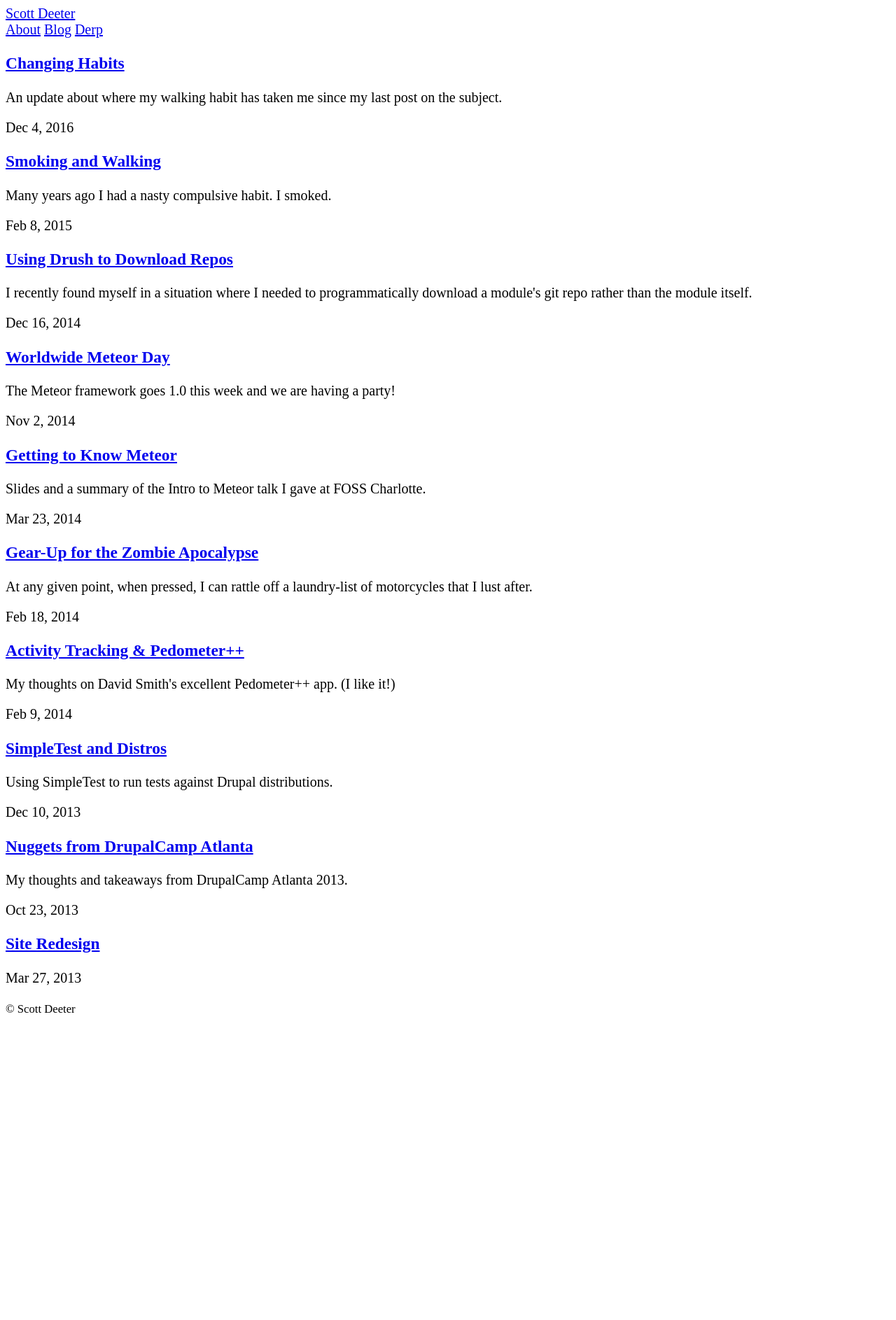
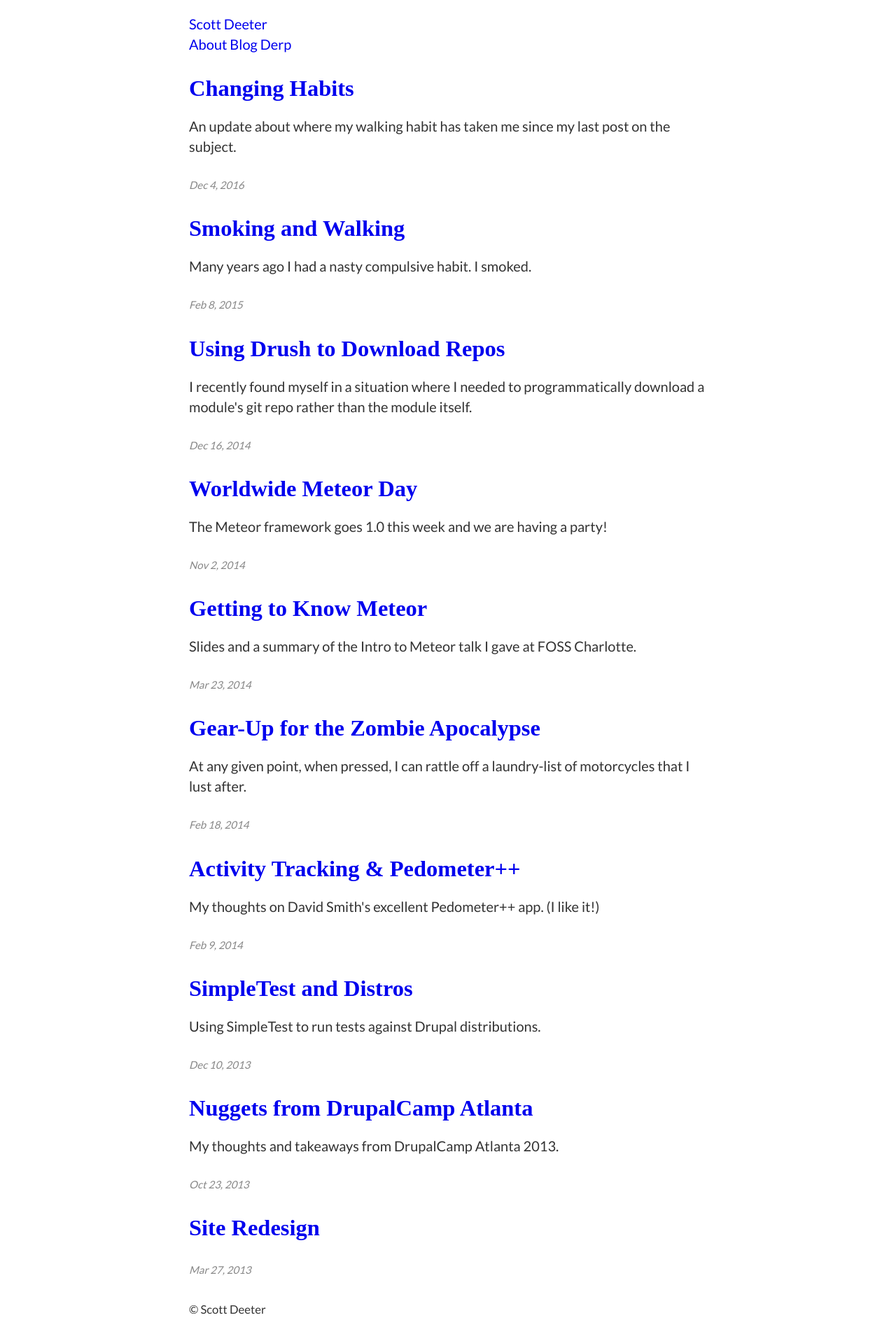
Before and after one commit to deetergp/scottdeeter.com, a Jekyll site: the page built from blog.html, in a window 1280 px wide. Shown: the whole page at 70% size. Built offline with Jekyll 4.4.1, drawn with Linux system fonts in a browser that asks for light colours; some web fonts are replaced; before the commit the page ends 1460 px from its top, so only the background shows below that.

Commit message:
Removed typgraphy stylesheet, added styles to main

```diff
--- a/_sass/_main.scss
+++ b/_sass/_main.scss
@@ -1 +1,83 @@
+$font-color-1: #333;
+$header-font-family: 'Lustria', serif;
+$body-font-family: 'Lato', sans-serif;
+$a-tags: 'a, a:active, a:hover, a:visited';
+$a-tags-hover: 'a:active, a:hover';
+
 html { font-size: 1.25rem }
+
+html, body {
+  height: 100%;
+}
+
+body {
+  box-sizing: border-box;
+  -moz-box-sizing: border-box;
+  -webkit-box-sizing: border-box;
+  color: $font-color-1;
+  font-family: $body-font-family;
+  font-weight: 400;
+  line-height: 1.45rem;
+}
+
+p { margin-bottom: 1.3rem }
+
+a { text-decoration: none }
+
+h1, h2, h3 {
+  font-family: $header-font-family;
+  font-weight: 900;
+  margin: 1.414rem 0 0.5rem;
+  line-height: 1.2;
+}
+
+h1 {
+  margin-top: 0;
+  font-size: 3.998rem;
+}
+
+h2 { font-size: 2.827rem; }
+
+h3 { font-size: 1.625rem; }
+
+h4 { font-size: 1.414rem; }
+
+header {
+  margin: 1rem 0 1.45rem 0;
+}
+
+.post-meta {
+  color: lighten($font-color-1, 33%);
+  font-size: 0.75rem;
+  font-style: italic;
+}
+
+.content,
+.footer {
+  max-width: -webkit-calc(800px - (30px * 2));
+  max-width: calc(800px - (30px * 2));
+  margin: 0 auto;
+}
+
+.site-header {
+  font-family: $header-font-family;
+  font-weight: 900;
+  .site-title {
+    font-size: 1.25em;
+    display: block;
+    text-align: center;
+  }
+  text-align: center;
+  .main-nav {
+    a {
+      font-size: 0.8rem;
+      margin-right: 1em;
+      &:last-child {
+        margin-right: 0;
+      }
+      &:hover {
+        text-decoration: underline;
+      }
+    }
+  }
+}
--- a/_sass/_typography.scss
+++ /dev/null
@@ -1,8 +0,0 @@
-body {
-  font-family: 'Lato', sans-serif;
-}
-
-h1, h2, h3 {
-  font-family: 'Lustria', serif;
-  font-weight: bold;
-}
```
